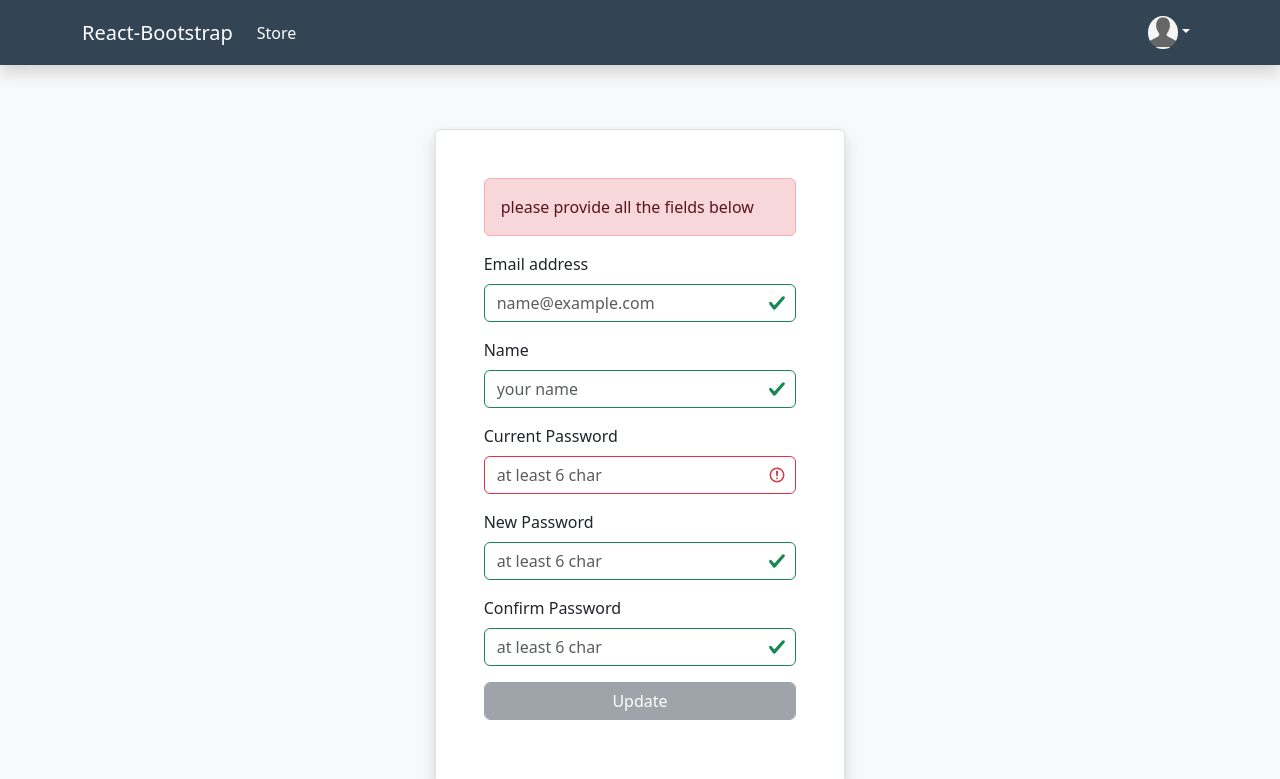
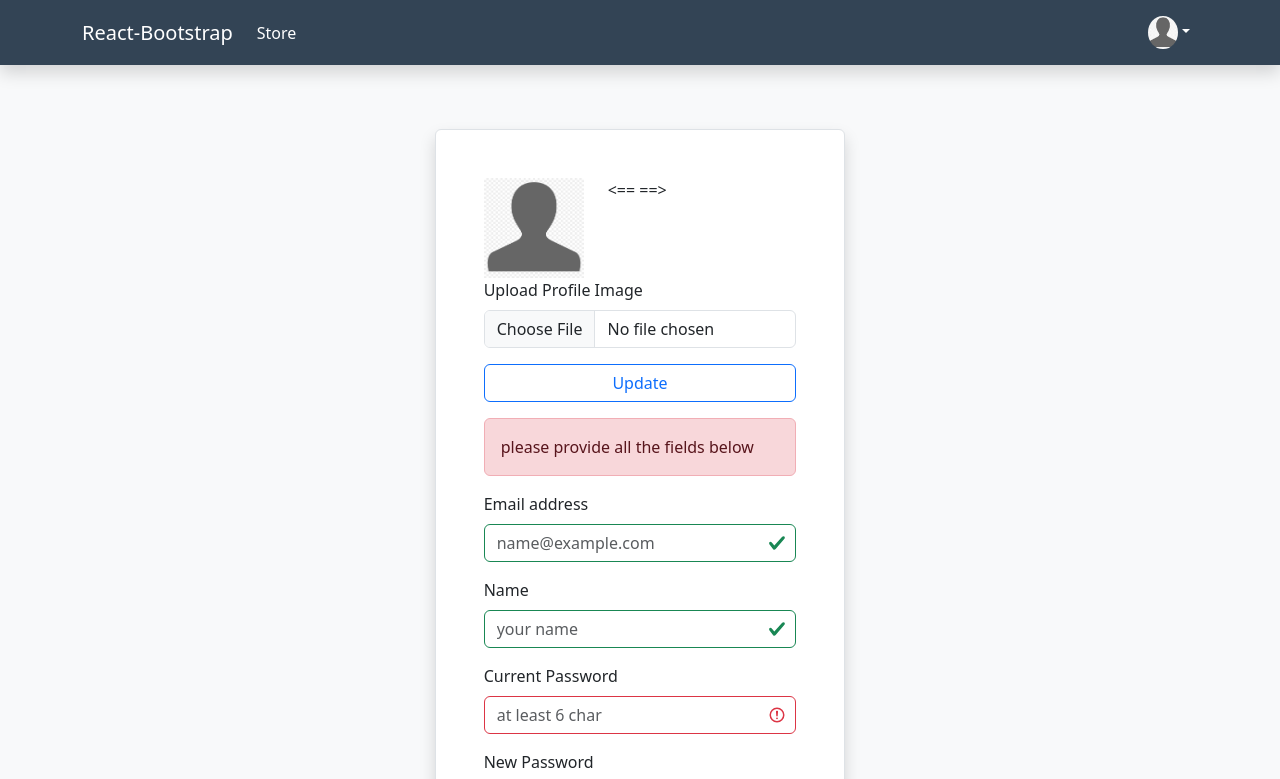
Before and after one commit to MahmoudAlsaht/rayan.market, a React (Vite) app: page /account/profile/1/account-setting in a window 1280 px wide. Shown: the top 779 px of the page. Built offline with nearby package versions, Linux system fonts and the light colour scheme; no server answers; the database is empty.

Commit message:
add upload profile image option for users

```diff
--- a/src/app/auth/profile.ts
+++ b/src/app/auth/profile.ts
@@ -18,7 +18,6 @@ export const ProfileSlice = createSlice({
 			fetchProfile.fulfilled,
 			(state, action) => {
 				state = action.payload;
-				console.log(state);
 				return state;
 			},
 		);
--- a/src/controllers/profile.ts
+++ b/src/controllers/profile.ts
@@ -22,7 +22,6 @@ export const fetchProfile = createAsyncThunk(
 			)) ?? {};
 
 		if (data) {
-			console.log(data[0]);
 			return data[0];
 		} else {
 			return;
--- /dev/null
+++ b/src/firebase/firestore/uplaodFile.ts
@@ -0,0 +1,44 @@
+import {
+	getDownloadURL,
+	getStorage,
+	ref,
+	uploadBytes,
+} from 'firebase/storage';
+import updateDocs from './updateDoc';
+import getData from './getData';
+import { setCookies } from '../../utils';
+
+export const uploadImage = async (
+	imageFile: File | null,
+	username: string,
+	uid: string,
+) => {
+	try {
+		const storage = getStorage();
+		const imageRef = ref(
+			storage,
+			`profileImages/${username}'sProfileImage`,
+		);
+		const snapShot = await uploadBytes(imageRef, imageFile!);
+
+		const imageURL = await getDownloadURL(snapShot.ref);
+
+		const { data, docId } =
+			(await getData('users', 'uid', uid)) ?? {};
+
+		await updateDocs('users', docId!, {
+			photoURL: imageURL,
+		});
+
+		setCookies('user', {
+			email: data?.email,
+			username: data?.username,
+			photoURL: imageURL,
+			isAdmin: false,
+			profile: data?.profile,
+			docId,
+		});
+	} catch (e: any) {
+		console.log(e.message);
+	}
+};
--- a/src/routes/account/EditUser.tsx
+++ b/src/routes/account/EditUser.tsx
@@ -19,11 +19,23 @@ import {
 	Col,
 	Container,
 	Row,
+	Image,
 } from 'react-bootstrap';
+import defaultAvatar from '../../default_avatar.png';
+import { uploadImage } from '../../firebase/firestore/uplaodFile';
 
 function EditUser() {
+	const profileOwner: IUser | any = useAppSelector(
+		(state) => state.user,
+	);
+
 	const { profileId } = useParams();
 	const dispatch = useAppDispatch();
+	const [selectedImage, setSelectedImage] =
+		useState<File | null>(null);
+	const [reviewImage, setReviewImage] = useState(
+		profileOwner?.photoURL,
+	);
 	const [validated, setValidated] = useState(false);
 	const [error, setError] = useState({
 		status: false,
@@ -39,10 +51,6 @@ function EditUser() {
 	);
 
 	const navigate = useNavigate();
-
-	const profileOwner: IUser | any = useAppSelector(
-		(state) => state.user,
-	);
 
 	if (profileOwner == null) navigate('/');
 
@@ -70,6 +78,24 @@ function EditUser() {
 		} catch (e: any) {
 			console.log(e.message);
 		}
+	};
+
+	const handleFileChange = (
+		e: ChangeEvent<HTMLInputElement>,
+	) => {
+		if (!e.target.files) return;
+		const files: FileList | null = e.target.files;
+		setSelectedImage(files[0]);
+		setReviewImage(URL.createObjectURL(files[0]));
+	};
+
+	const handleFileSubmit = async (e: FormEvent) => {
+		e.preventDefault();
+		await uploadImage(
+			selectedImage,
+			profileOwner?.username,
+			profileOwner?.uid,
+		);
 	};
 
 	const handleChange = (e: ChangeEvent) => {
@@ -121,6 +147,52 @@ function EditUser() {
 		<Row className='d-flex justify-content-center'>
 			<Col xs={12} sm={8} md={6} lg={5} xl={4}>
 				<Container className='bg-white mt-5 p-5 border rounded shadow'>
+					<Form onSubmit={handleFileSubmit}>
+						<Row>
+							<Col>
+								<Image
+									src={
+										profileOwner?.photoURL ||
+										defaultAvatar
+									}
+									width={100}
+									height={100}
+									alt='profileImage'
+								/>
+							</Col>
+							<Col>{`<== ==>`}</Col>
+							<Col>
+								{reviewImage && (
+									<Image
+										src={reviewImage}
+										width={100}
+										height={100}
+										alt='profileImage'
+									/>
+								)}
+							</Col>
+						</Row>
+
+						<Form.Group
+							controlId='profileImage'
+							className='mb-3'
+						>
+							<Form.Label>
+								Upload Profile Image
+							</Form.Label>
+							<Form.Control
+								type='file'
+								onChange={handleFileChange}
+							/>
+						</Form.Group>
+						<Form.Group className='mb-3'>
+							<Form.Control
+								type='submit'
+								value='Update'
+								className='btn btn-outline-primary'
+							/>
+						</Form.Group>
+					</Form>
 					<Form
 						noValidate
 						validated={!validated}
```
